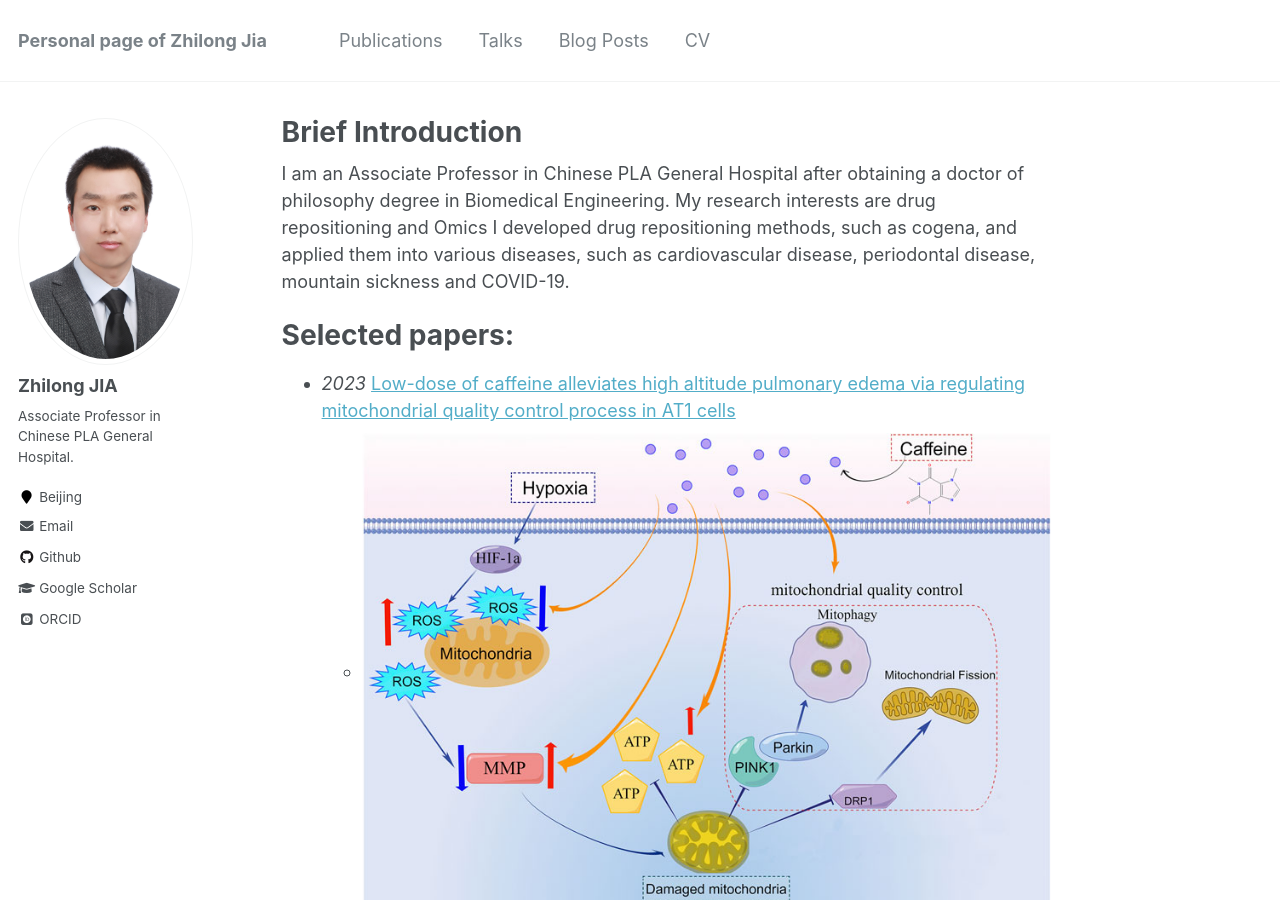
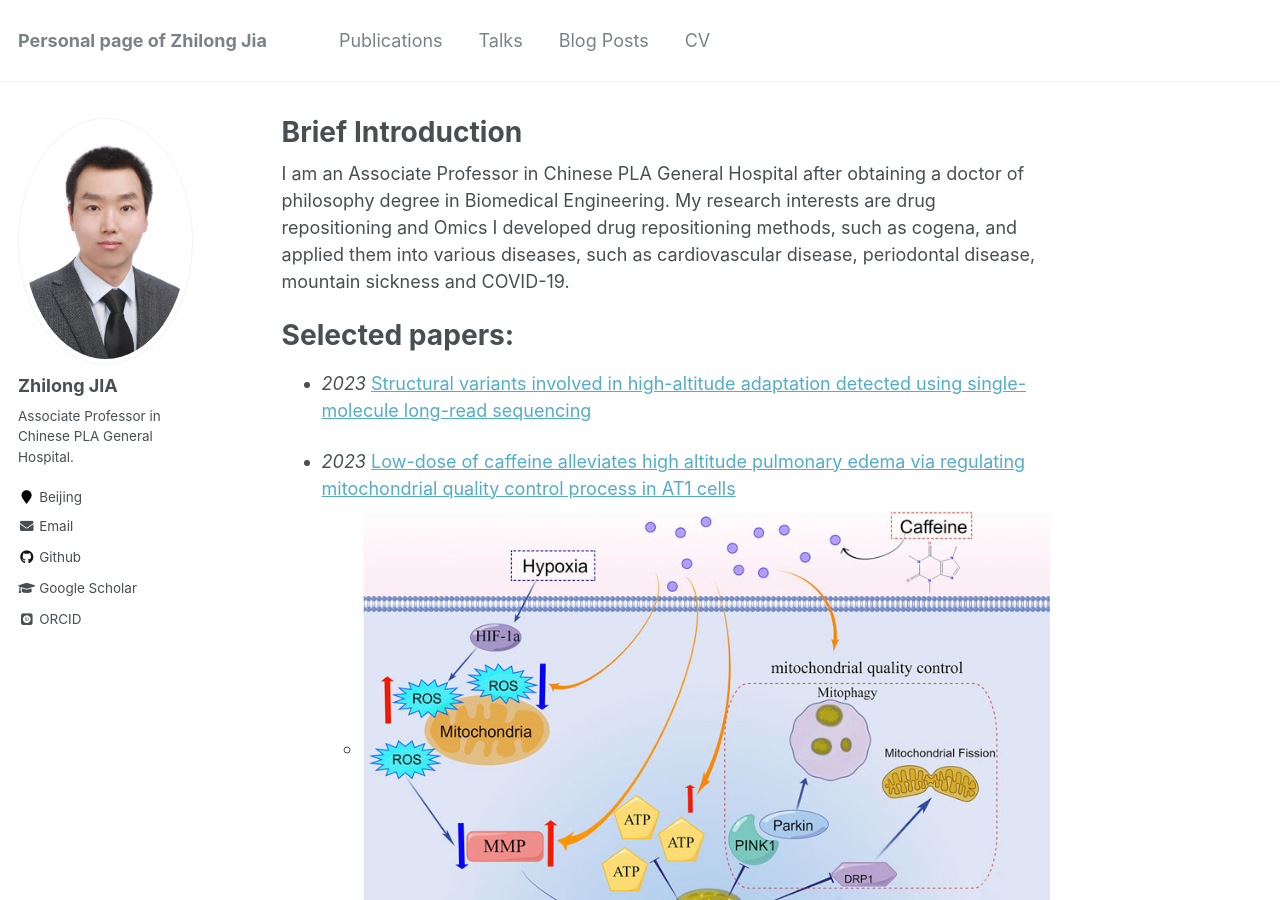
Before and after one commit to zhilongjia/zhilongjia.github.io, a Jekyll site: the page built from _pages/about.md, in a window 1280 px wide and 900 px high. Built offline with Jekyll 4.4.1, drawn with Linux system fonts in a browser that asks for light colours; some web fonts are replaced.

Commit message:
add biorxiv ONT tibetan.

```diff
--- a/_pages/about.md
+++ b/_pages/about.md
@@ -12,6 +12,9 @@ I am an Associate Professor in Chinese PLA General Hospital after obtaining a do
 
 Selected papers:
 ======
+
+* _2023_ [Structural variants involved in high-altitude adaptation detected using single-molecule long-read sequencing](https://www.biorxiv.org/content/10.1101/2021.03.27.436702v2)
+
 * _2023_ [Low-dose of caffeine alleviates high altitude pulmonary edema via regulating mitochondrial quality control process in AT1 cells](https://www.frontiersin.org/articles/10.3389/fphar.2023.1155414/full)
    + ![Abstract Graph](../images/2023_caffeine.jpg)
 
```
